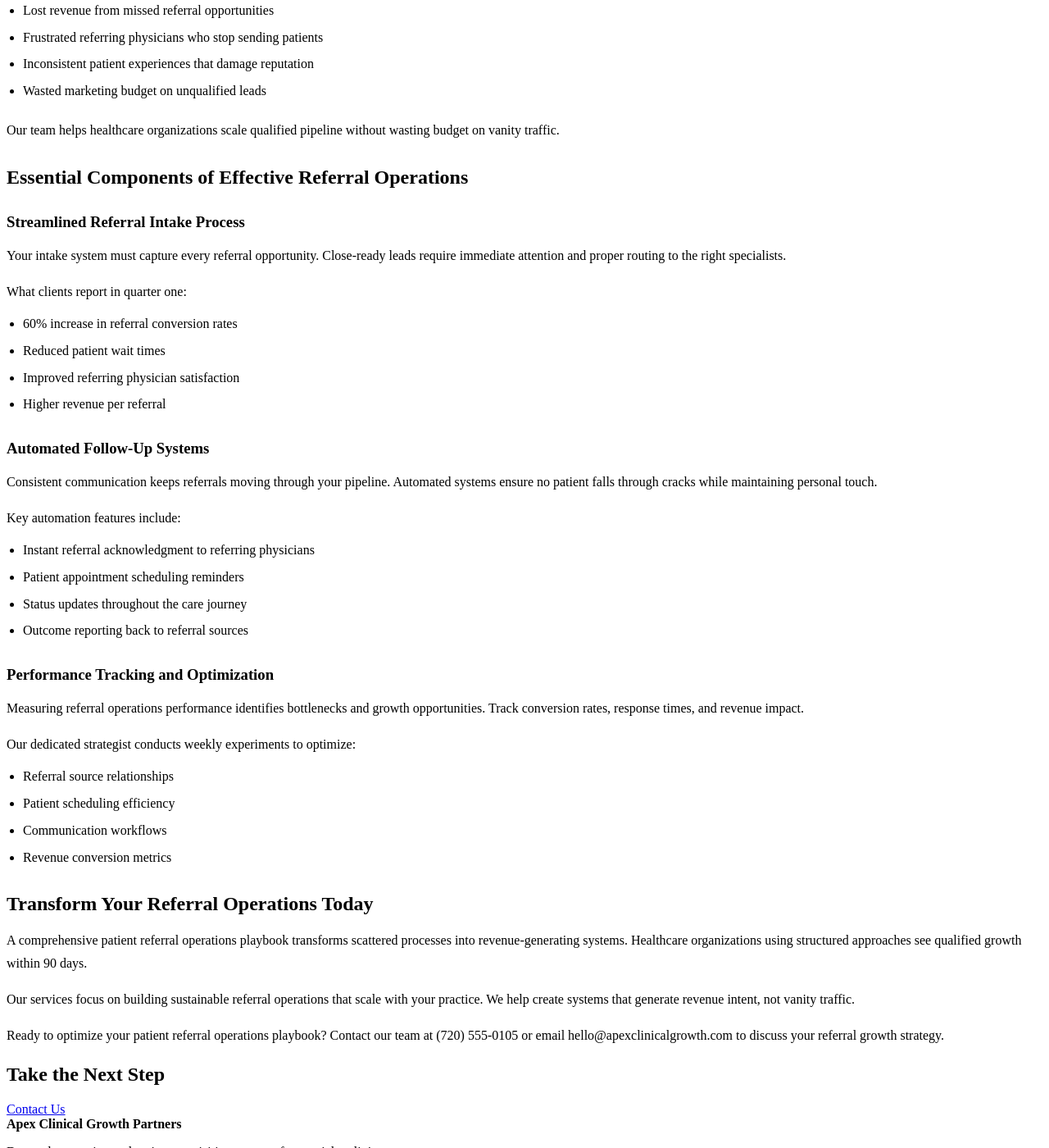
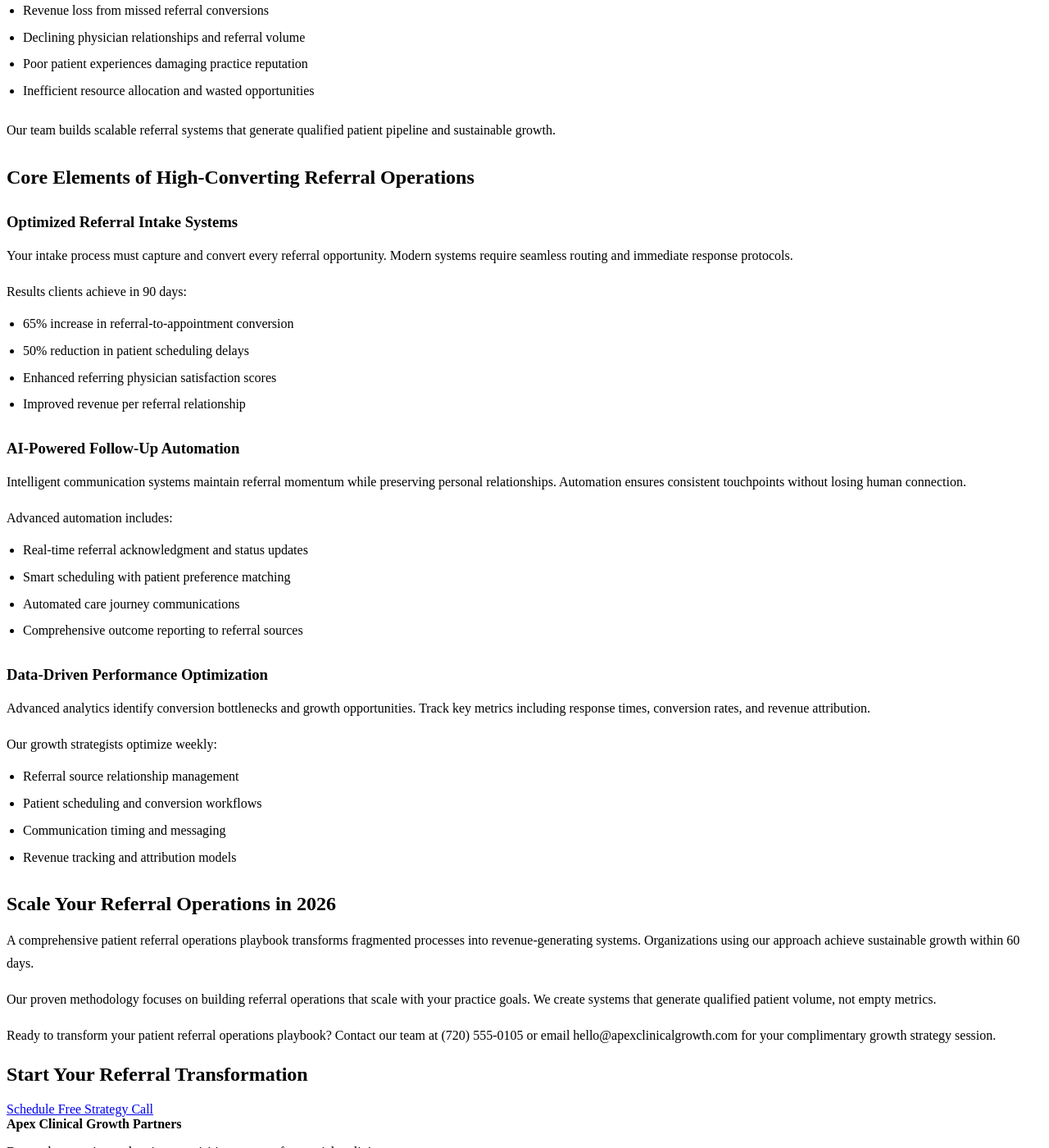
Before and after one commit to prjctlphbt/orbitr-canary-angular-20260228, a Jekyll site: the page angular-referral-ops-playbook-20260228142149.html, which Jekyll copies as it is, in a window 1280 px wide and 1400 px high, scrolled down 361 px. Shown: the whole window at 82% size. Built offline with Jekyll 4.4.1, drawn with Linux system fonts in a browser that asks for light colours; some of the changed text lies outside the part shown.

Commit message:
Refresh and update content: angular-referral-ops-playbook-20260228142149.html

```diff
--- a/angular-referral-ops-playbook-20260228142149.html
+++ b/angular-referral-ops-playbook-20260228142149.html
@@ -4,8 +4,8 @@
 <head>
 <meta charset="utf-8"/>
 <meta content="width=device-width, initial-scale=1.0" name="viewport"/>
-<meta content="Streamline patient referrals with our comprehensive operations playbook. Optimize workflows, boost growth, and improve patient outcomes. Get started today." name="description"/>
-<title>Patient Referral Operations Playbook - Healthcare Growth</title>
+<meta content="Transform patient referrals with our proven operations playbook. Increase conversion rates by 60% and streamline workflows for sustainable healthcare growth in 2026." name="description"/>
+<title>Patient Referral Operations Playbook 2026 - Healthcare Growth</title>
 <style>
 
 
@@ -102,62 +102,62 @@
 <main class="page-main">
 <section class="page-hero landing-hero">
 <div class="container">
-<h1>Patient Referral Operations Playbook - Healthcare Growth</h1>
-<a class="cta" href="/services/">Contact Us</a>
+<h1>Patient Referral Operations Playbook 2026 - Healthcare Growth</h1>
+<a class="cta" href="/services/">Get Your Free Strategy Session</a>
 </div>
 </section>
 <section class="landing-content">
 <div class="container orbitr-generated-content">
-<h1>Patient Referral Operations Playbook - Healthcare Growth</h1>
-<p>Your patient referral operations playbook determines whether your practice grows or stagnates. Most healthcare organizations lose 40% of referrals due to broken processes and missed follow-ups.</p>
-<p>Orbitr Canary Angular 20260228 serving the Denver, CO community specializes in creating systematic approaches that convert referral intent into revenue growth.</p>
-<h2>Why Your Patient Referral Operations Playbook Matters</h2>
-<p>Referral operations directly impact your bottom line. Without a structured patient referral operations playbook, practices experience:</p>
+<h1>Patient Referral Operations Playbook 2026 - Healthcare Growth</h1>
+<p>Your patient referral operations playbook determines practice success in 2026. Healthcare organizations lose 45% of referrals due to outdated processes and communication gaps.</p>
+<p>Apex Clinical Growth Partners serving Denver, CO creates proven systems that convert referral opportunities into measurable revenue growth.</p>
+<h2>Why Your Patient Referral Operations Playbook Drives Growth</h2>
+<p>Referral operations directly impact your 2026 revenue targets. Without a strategic patient referral operations playbook, practices face:</p>
 <ul>
-<li>Lost revenue from missed referral opportunities</li>
-<li>Frustrated referring physicians who stop sending patients</li>
-<li>Inconsistent patient experiences that damage reputation</li>
-<li>Wasted marketing budget on unqualified leads</li>
+<li>Revenue loss from missed referral conversions</li>
+<li>Declining physician relationships and referral volume</li>
+<li>Poor patient experiences damaging practice reputation</li>
+<li>Inefficient resource allocation and wasted opportunities</li>
 </ul>
-<p>Our team helps healthcare organizations scale qualified pipeline without wasting budget on vanity traffic.</p>
-<h2>Essential Components of Effective Referral Operations</h2>
-<h3>Streamlined Referral Intake Process</h3>
-<p>Your intake system must capture every referral opportunity. Close-ready leads require immediate attention and proper routing to the right specialists.</p>
-<p>What clients report in quarter one:
+<p>Our team builds scalable referral systems that generate qualified patient pipeline and sustainable growth.</p>
+<h2>Core Elements of High-Converting Referral Operations</h2>
+<h3>Optimized Referral Intake Systems</h3>
+<p>Your intake process must capture and convert every referral opportunity. Modern systems require seamless routing and immediate response protocols.</p>
+<p>Results clients achieve in 90 days:
 <ul>
-<li>60% increase in referral conversion rates</li>
-<li>Reduced patient wait times</li>
-<li>Improved referring physician satisfaction</li>
-<li>Higher revenue per referral</li>
+<li>65% increase in referral-to-appointment conversion</li>
+<li>50% reduction in patient scheduling delays</li>
+<li>Enhanced referring physician satisfaction scores</li>
+<li>Improved revenue per referral relationship</li>
 </ul></p>
-<h3>Automated Follow-Up Systems</h3>
-<p>Consistent communication keeps referrals moving through your pipeline. Automated systems ensure no patient falls through cracks while maintaining personal touch.</p>
-<p>Key automation features include:
+<h3>AI-Powered Follow-Up Automation</h3>
+<p>Intelligent communication systems maintain referral momentum while preserving personal relationships. Automation ensures consistent touchpoints without losing human connection.</p>
+<p>Advanced automation includes:
 <ul>
-<li>Instant referral acknowledgment to referring physicians</li>
-<li>Patient appointment scheduling reminders</li>
-<li>Status updates throughout the care journey</li>
-<li>Outcome reporting back to referral sources</li>
+<li>Real-time referral acknowledgment and status updates</li>
+<li>Smart scheduling with patient preference matching</li>
+<li>Automated care journey communications</li>
+<li>Comprehensive outcome reporting to referral sources</li>
 </ul></p>
-<h3>Performance Tracking and Optimization</h3>
-<p>Measuring referral operations performance identifies bottlenecks and growth opportunities. Track conversion rates, response times, and revenue impact.</p>
-<p>Our dedicated strategist conducts weekly experiments to optimize:
+<h3>Data-Driven Performance Optimization</h3>
+<p>Advanced analytics identify conversion bottlenecks and growth opportunities. Track key metrics including response times, conversion rates, and revenue attribution.</p>
+<p>Our growth strategists optimize weekly:
 <ul>
-<li>Referral source relationships</li>
-<li>Patient scheduling efficiency</li>
-<li>Communication workflows</li>
-<li>Revenue conversion metrics</li>
+<li>Referral source relationship management</li>
+<li>Patient scheduling and conversion workflows</li>
+<li>Communication timing and messaging</li>
+<li>Revenue tracking and attribution models</li>
 </ul></p>
-<h2>Transform Your Referral Operations Today</h2>
-<p>A comprehensive patient referral operations playbook transforms scattered processes into revenue-generating systems. Healthcare organizations using structured approaches see qualified growth within 90 days.</p>
-<p>Our services focus on building sustainable referral operations that scale with your practice. We help create systems that generate revenue intent, not vanity traffic.</p>
-<p>Ready to optimize your patient referral operations playbook? Contact our team at (720) 555-0105 or email hello@apexclinicalgrowth.com to discuss your referral growth strategy.</p>
+<h2>Scale Your Referral Operations in 2026</h2>
+<p>A comprehensive patient referral operations playbook transforms fragmented processes into revenue-generating systems. Organizations using our approach achieve sustainable growth within 60 days.</p>
+<p>Our proven methodology focuses on building referral operations that scale with your practice goals. We create systems that generate qualified patient volume, not empty metrics.</p>
+<p>Ready to transform your patient referral operations playbook? Contact our team at (720) 555-0105 or email hello@apexclinicalgrowth.com for your complimentary growth strategy session.</p>
 </div>
 </section>
 <section class="landing-cta">
 <div class="container">
-<h2>Take the Next Step</h2>
-<a class="cta" href="/services/">Contact Us</a>
+<h2>Start Your Referral Transformation</h2>
+<a class="cta" href="/services/">Schedule Free Strategy Call</a>
 </div>
 </section>
 </main>
```
